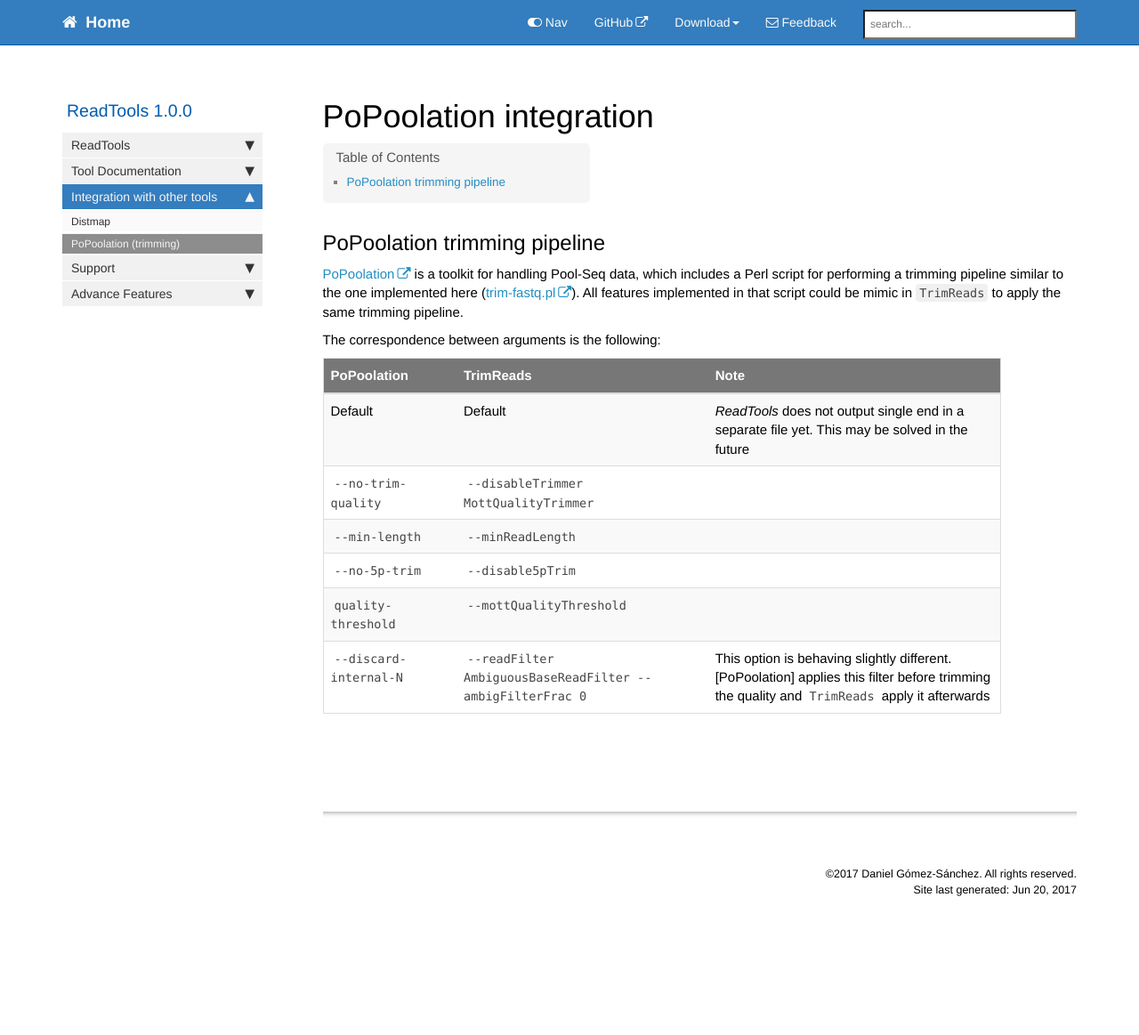
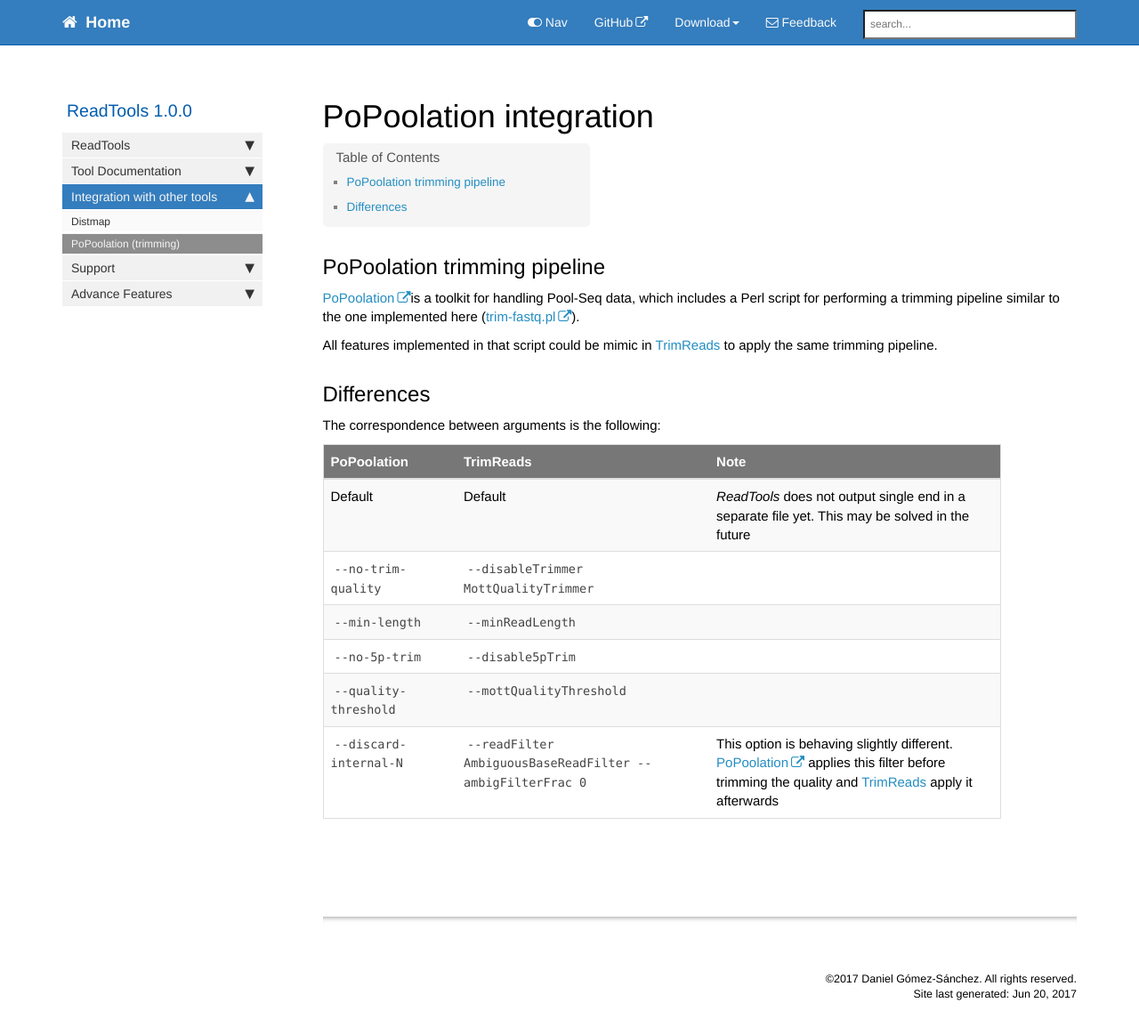
Before and after one commit to magicDGS/ReadTools, a Jekyll site: the page built from docs/pages/integration/popoolation.md, in a window 1280 px wide and 1177 px high. Shown: the top 1163 px of the window at 89% size. Built offline with Jekyll 4.4.1, drawn with Linux system fonts in a browser that asks for light colours; nearby versions of some CDN libraries; comment, search, counter and statistics services are not loaded.

Commit message:
Fix PoPoolation integration documentation (#273)

```diff
--- a/docs/pages/integration/popoolation.md
+++ b/docs/pages/integration/popoolation.md
@@ -5,7 +5,12 @@ permalink: popoolation.html
 ---
 
 ## PoPoolation trimming pipeline
-[PoPoolation]({{site.data.software.popoolation}}) is a toolkit for handling Pool-Seq data, which includes a Perl script for performing a trimming pipeline similar to the one implemented here ([trim-fastq.pl](https://sourceforge.net/p/popoolation/code/HEAD/tree/trunk/basic-pipeline/trim-fastq.pl)). All features implemented in that script could be mimic in `TrimReads` to apply the same trimming pipeline.
+
+[PoPoolation]is a toolkit for handling Pool-Seq data, which includes a Perl script for performing a trimming pipeline similar to the one implemented here ([trim-fastq.pl](https://sourceforge.net/p/popoolation/code/HEAD/tree/trunk/basic-pipeline/trim-fastq.pl)).
+
+All features implemented in that script could be mimic in [TrimReads](TrimReads.html) to apply the same trimming pipeline.
+
+## Differences
 
 The correspondence between arguments is the following:
 
```
Also changed, not shown: other parts of docs/pages/integration/popoolation.md (+5 -2 lines).
